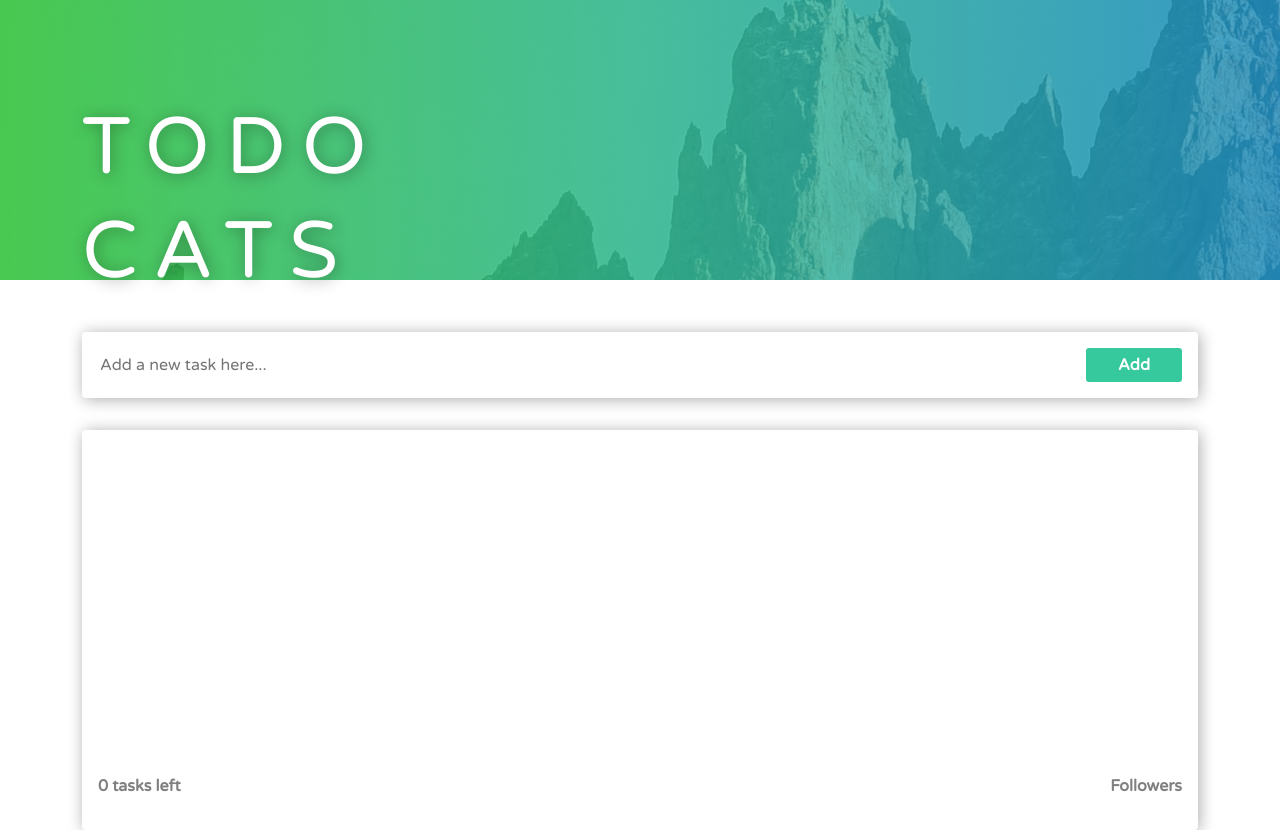
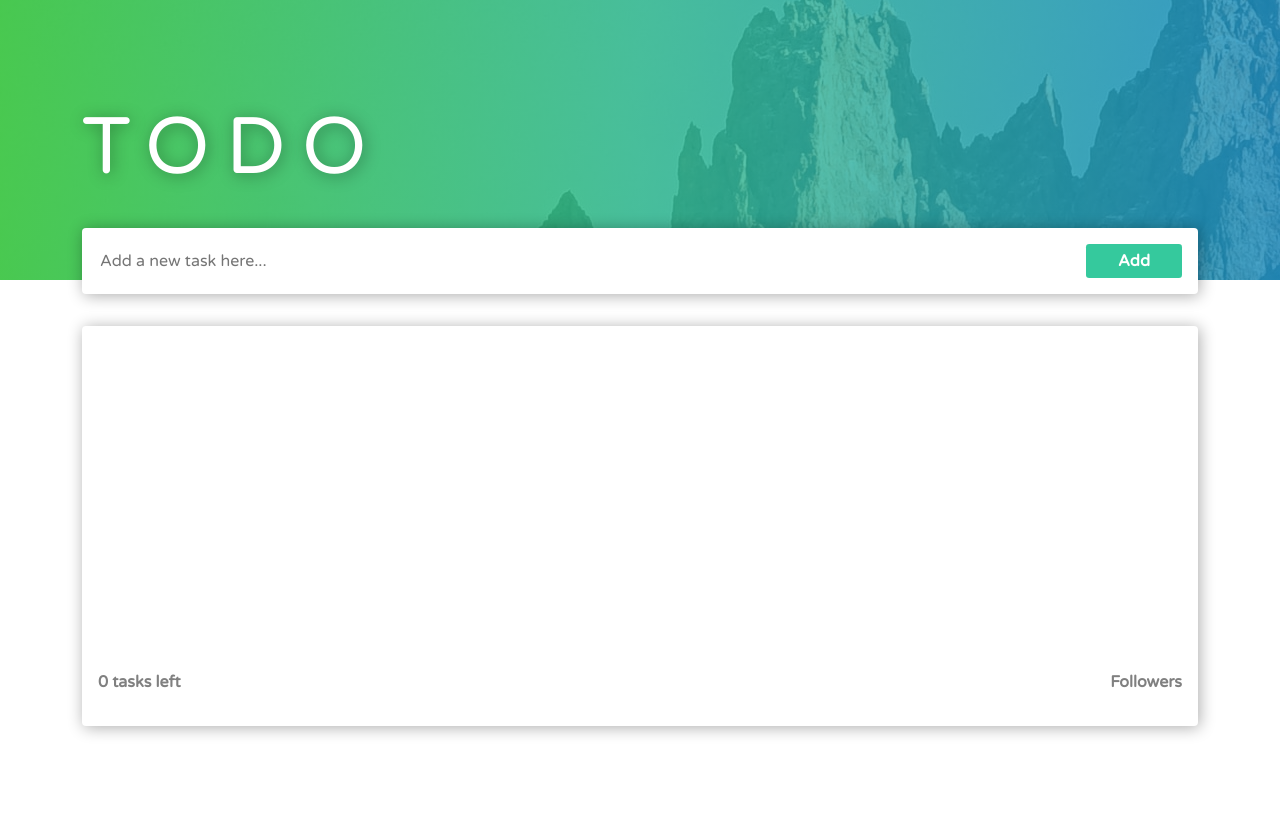
Before and after one commit to leandrodalmolin/react-testing-library-course, a React (Create React App) app: page / in a window 1280 px wide. After the commit the page ends 800 px from the top, so only its background shows below. Built offline with nearby package versions, Linux system fonts and the light colour scheme.

Commit message:
Comment redundant tests out to proceed with the course

```diff
--- a/src/components/Header/Header.js
+++ b/src/components/Header/Header.js
@@ -7,7 +7,7 @@ export default function Header({
     return (
         <>
             <h1 className="header" data-testid="header-1">{title}</h1>
-            <h3 className="header" title="Header">Cats</h3>
+            { /* <h3 className="header" title="Header">Cats</h3> */ }
         </>
     )
 }
```
Also changed, not shown: 1 other file (tests, documents, lock files or other folders).
